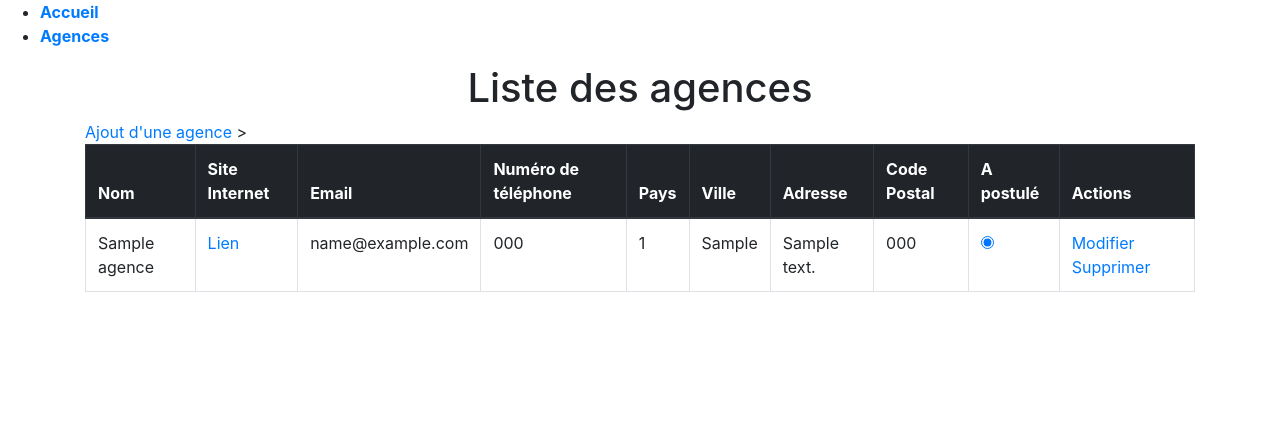
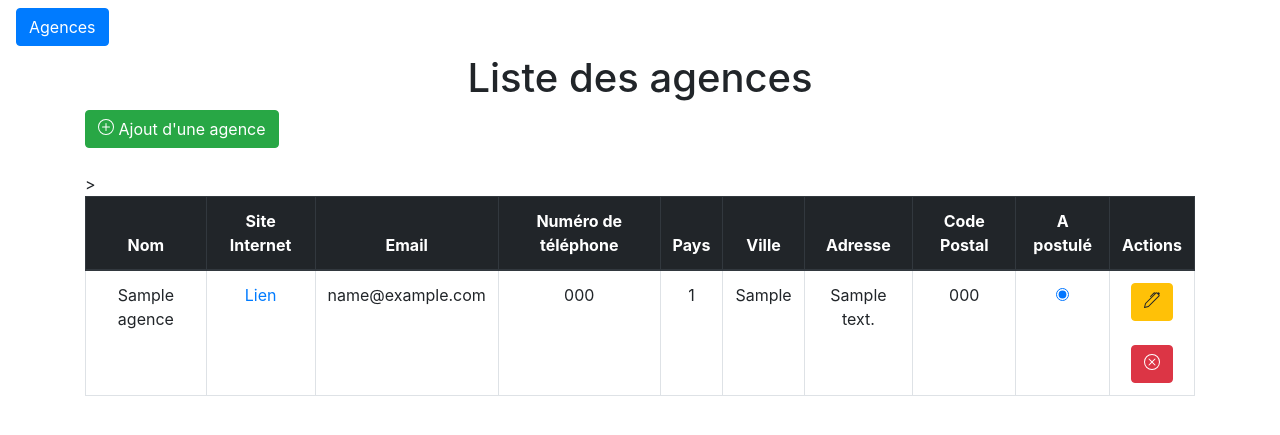
Before and after one commit to bartolomucci/work-study-research, a PHP site: page /?controller=home&action=agences in a window 1280 px wide. Shown: the top 435 px of the page. Run offline with PHP 8.4, Linux system fonts and the light colour scheme; tables that the repository leaves empty or names only in its code hold one stand-in row (values such as "Sample post"); data that the repository does not hold is empty.

Commit message:
upgraded assets

```diff
--- a/templates/default.html.php
+++ b/templates/default.html.php
@@ -10,11 +10,17 @@
 </head>
 <body>
     <header>
-    <nav>
-        <ul>
-            <li><a href="/?controller=home">Accueil</a></li>
-            <li><a href="/?controller=home&action=agences">Agences</a></li>
-        </ul>
+    <nav class="navbar">
+<?php
+if($_SERVER['HTTP_REFERER'] == 'http://www.alternance.loc/?controller=home&action=agences')
+{
+    echo'<a class="btn btn-primary" href="/">Accueil</a>';
+}
+else
+{
+    echo '<a class="btn btn-primary" href="/?controller=home&action=agences">Agences</a>';
+}
+?>
     </nav>
     </header>
 
--- a/templates/home/agences.html.php
+++ b/templates/home/agences.html.php
@@ -1,8 +1,14 @@
 <h1 class="text-center">Liste des agences</h1>
-<a href="/?controller=home&action=createForm"> Ajout d'une agence </a>
+<div class="text-left">
+    <a class="btn btn-success" href="/?controller=home&action=createForm"><svg xmlns="http://www.w3.org/2000/svg" width="16" height="16" fill="currentColor" class="bi bi-plus-circle" viewBox="0 0 16 16">
+            <path d="M8 15A7 7 0 1 1 8 1a7 7 0 0 1 0 14zm0 1A8 8 0 1 0 8 0a8 8 0 0 0 0 16z" />
+            <path d="M8 4a.5.5 0 0 1 .5.5v3h3a.5.5 0 0 1 0 1h-3v3a.5.5 0 0 1-1 0v-3h-3a.5.5 0 0 1 0-1h3v-3A.5.5 0 0 1 8 4z" />
+        </svg> Ajout d'une agence </a>
+</div>
+<br>
 <table class="table table-bordered">
     <thead class="thead-dark">
-            <tr>
+        <tr class="text-center">
             <th scope="col">Nom</th>
             <th scope="col">Site Internet</th>
             <th scope="col">Email</th>
@@ -15,9 +21,9 @@
             <th scope="col">Actions</th>
         </tr>
     </thead>
-    <?php foreach($data as $key) : ?>
+    <?php foreach ($data as $key) : ?>
         <tbody>
-            <tr>
+            <tr class="text-center">
                 <td><?= $key['name'] ?></td>
                 <td><a href="<?= $key['url'] ?>" target="_blank">Lien</a></td>
                 <td><?= $key['email'] ?></td>
@@ -26,14 +32,21 @@
                 <td><?= $key['city'] ?></td>
                 <td><?= $key['address'] ?></td>
                 <td><?= $key['zip'] ?></td>
-                <?php if($key['is_contacted'] == 1) : ?>>
+                <?php if ($key['is_contacted'] == 1) : ?>>
                 <td><input type="radio" checked></td>
             <?php else : ?>
                 <td><input type="radio"></td>
             <?php endif; ?>
             <td>
-                    <a href="/?controller=home&action=updateForm&id=<?= $key['id'] ?>">Modifier</a>
-                    <a href="/?controller=home&action=deleteForm&id=<?= $key['id'] ?>">Supprimer</a>
+                <a class="btn btn-warning" href="/?controller=home&action=updateForm&id=<?= $key['id'] ?>"><svg xmlns="http://www.w3.org/2000/svg" width="16" height="16" fill="currentColor" class="bi bi-pen" viewBox="0 0 16 16">
+                        <path d="m13.498.795.149-.149a1.207 1.207 0 1 1 1.707 1.708l-.149.148a1.5 1.5 0 0 1-.059 2.059L4.854 14.854a.5.5 0 0 1-.233.131l-4 1a.5.5 0 0 1-.606-.606l1-4a.5.5 0 0 1 .131-.232l9.642-9.642a.5.5 0 0 0-.642.056L6.854 4.854a.5.5 0 1 1-.708-.708L9.44.854A1.5 1.5 0 0 1 11.5.796a1.5 1.5 0 0 1 1.998-.001zm-.644.766a.5.5 0 0 0-.707 0L1.95 11.756l-.764 3.057 3.057-.764L14.44 3.854a.5.5 0 0 0 0-.708l-1.585-1.585z" />
+                    </svg></a>
+                    <br>
+                    <br>
+                <a class="btn btn-danger" href="/?controller=home&action=deleteForm&id=<?= $key['id'] ?>"><svg xmlns="http://www.w3.org/2000/svg" width="16" height="16" fill="currentColor" class="bi bi-x-circle" viewBox="0 0 16 16">
+                        <path d="M8 15A7 7 0 1 1 8 1a7 7 0 0 1 0 14zm0 1A8 8 0 1 0 8 0a8 8 0 0 0 0 16z" />
+                        <path d="M4.646 4.646a.5.5 0 0 1 .708 0L8 7.293l2.646-2.647a.5.5 0 0 1 .708.708L8.707 8l2.647 2.646a.5.5 0 0 1-.708.708L8 8.707l-2.646 2.647a.5.5 0 0 1-.708-.708L7.293 8 4.646 5.354a.5.5 0 0 1 0-.708z" />
+                    </svg></a>
             </td>
             </tr>
         </tbody>
--- a/templates/home/create-agence.html.php
+++ b/templates/home/create-agence.html.php
@@ -1,4 +1,6 @@
-<form action="/?controller=home&action=create" method="POST">
+<h1 class="text-center">Création d'une agence</h1>
+
+<form class="text-center" action="/?controller=home&action=create" method="POST">
     <div>
         <label for="name">Nom de l'Agence</label>
         <input type="text" name="name">
@@ -33,6 +35,6 @@
     </div>
 
     <div>
-        <input type="submit" name="submit" value="Créer">
+        <input class="btn btn-success" type="submit" name="submit" value="Créer">
     </div>
 </form>
--- a/templates/home/update-agence.html.php
+++ b/templates/home/update-agence.html.php
@@ -1,4 +1,6 @@
-<form action="/?controller=home&action=update&id=<?= $data['id'] ?>" method="POST">
+<h1 class="text-center">Modification de l'agence <?= $data['name'] ?></h1>
+
+<form class="text-center" action="/?controller=home&action=update&id=<?= $data['id'] ?>" method="POST">
     <div>
         <label for="name">Nom de l'Agence</label>
         <input type="text" name="name" value="<?= $data['name'] ?>">
@@ -33,6 +35,6 @@
     </div>
 
     <div>
-        <input type="submit" name="submit" value="Modifier">
+        <input class="btn btn-warning" type="submit" name="submit" value="Modifier">
     </div>
 </form>
```
Also changed, not shown: templates/home/delete-agence.html.php (+14 -5 lines). Lines whose indentation alone changed are shown as unchanged.
